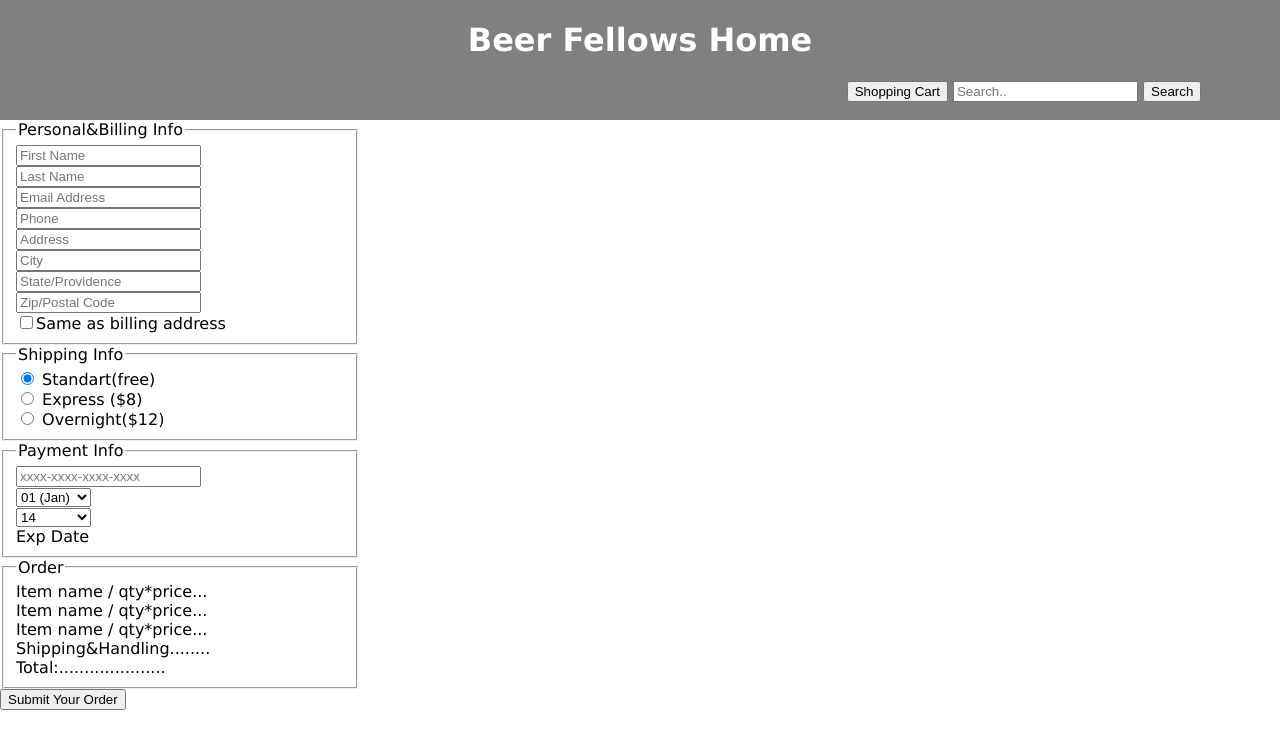
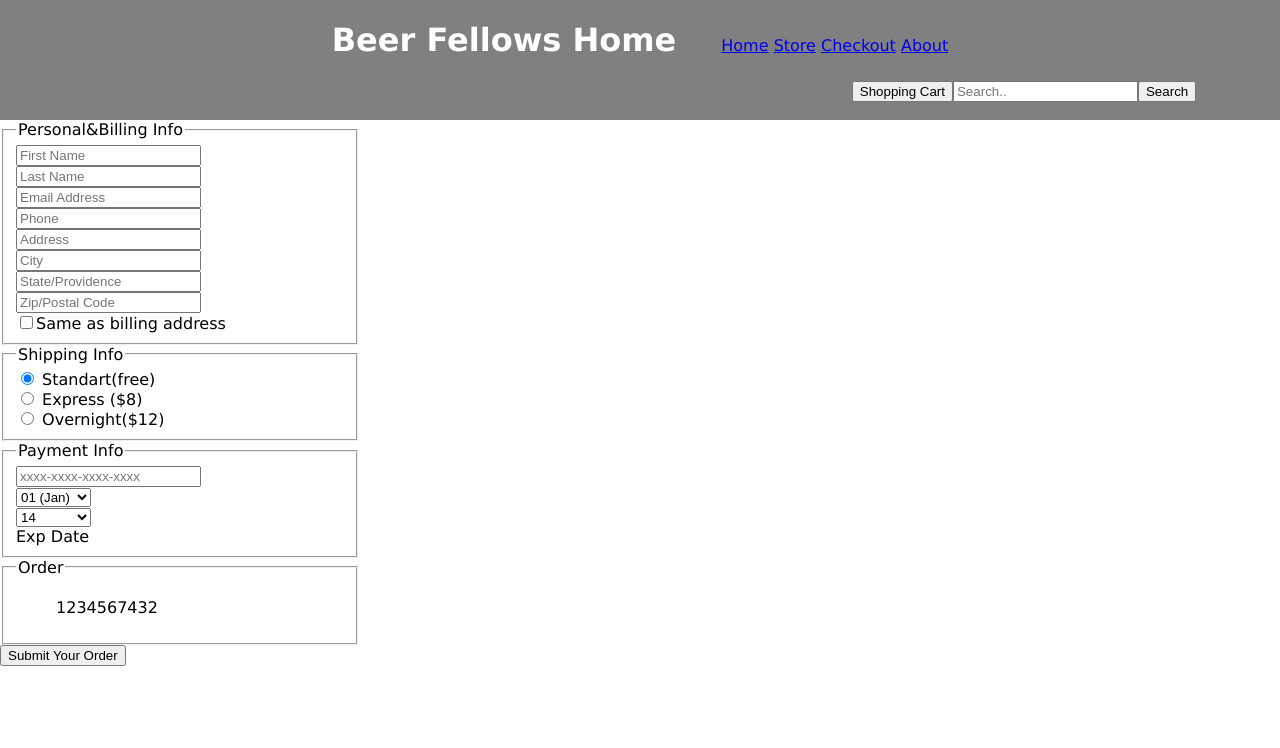
Before and after one commit to jshabani/beer-fellows, a plain HTML site: page checkout.html in a window 1280 px wide. Drawn offline with Linux system fonts and the light colour scheme.

Commit message:
added cart function

```diff
--- a/checkout.html
+++ b/checkout.html
@@ -18,7 +18,12 @@
   }
   #info{
     width:360px;
-
+  }
+  .nav{
+    display: inline-flex;
+  }
+  li{
+    display: inline;
   }
   form{
     width:360px;
@@ -31,15 +36,24 @@
   <header>
     <div id="logo"></div>
     <h1>Beer Fellows Home</h1>
-      <div id="input">
+    <div class="nav">
+      <ul>
+        <li><a href="index.html">Home</a></li>
+        <li><a href="store.html">Store</a></li>
+        <li><a href="checkout.html">Checkout</a></li>
+        <li><a href="#about">About</a></li>
+      </ul>
+    </div>
+    <div id="input" class="nav">
       <input type="button" onclick="location.href='http://google.com';" value="Shopping Cart" />
       <input type="text" class="search" placeholder="Search..">
       <input type="button" value="Search">
     </div>
+
   </header>
 
   <div id="checkout">
-    <form id="formUser">
+
     <form id="formUser">
       <fieldset>
         <legend>Personal&amp;Billing Info</legend>
@@ -55,9 +69,9 @@
       </fieldset>
       <fieldset>
         <legend>Shipping Info</legend>
-        <input type="radio" class="checkout" name="ship" value="Standart" checked> Standart(free) <br>
-        <input type="radio" class="checkout" name="ship" value="Express"> Express  ($8) <br>
-        <input type="radio" class="checkout" name="ship" value="Overnight"> Overnight($12)
+        <input type="radio" class="checkout" name="ship" value=4 checked> Standart(free) <br>
+        <input type="radio" class="checkout" name="ship" value=8> Express  ($8) <br>
+        <input type="radio" class="checkout" name="ship" value=12> Overnight($12)
       </fieldset>
       <fieldset>
         <legend>Payment Info</legend>
@@ -98,11 +112,8 @@
       </fieldset>
       <fieldset>
         <legend>Order</legend>
-            <label>Item name / qty*price...</label><br>
-            <label>Item name / qty*price...</label><br>
-            <label>Item name / qty*price...</label><br>
-            <label>Shipping&amp;Handling........</label><br>
-            <label>Total:.....................</label><br>
+        <ul id="cartUl">
+        </ul>
       </fieldset>
       <input type="submit" onclick="validateForm()" value="Submit Your Order">
     </form>
--- a/js/checkout.js
+++ b/js/checkout.js
@@ -55,5 +55,29 @@ function validateForm() {
 }
 
 function getCartItems(){
-  var items = localStorage.getItem("Cart Contents",JSON.parse(cartList));
+  //var items = localStorage.getItem("Cart Contents",JSON.parse(cartList));
+  var items = [1,2,3,4,5,6,7];
+  var ul = document.getElementById("cartUl");
+  for(i=0; i<items.length; i++){
+    var li = document.createElement("li");
+    li.textContent=items[i];
+    ul.appendChild(li);
   }
+  var liShipping = document.createElement("li");
+  var dataShipping = parseInt(document.getElementById("formUser").ship.value);
+  liShipping.textContent=dataShipping;
+  ul.appendChild(liShipping);
+  console.log(dataShipping);
+
+  var subTotal=0;
+  for(i=0; i<items.length;i++){
+    subTotal+= items[i];
+  }
+  console.log(subTotal);
+  var liTotal = document.createElement("li");
+  var dataTotal = dataShipping+subTotal;
+  liTotal.textContent=dataTotal;
+  ul.appendChild(liTotal);
+
+}
+getCartItems();
```
Lines whose indentation alone changed are shown as unchanged.
